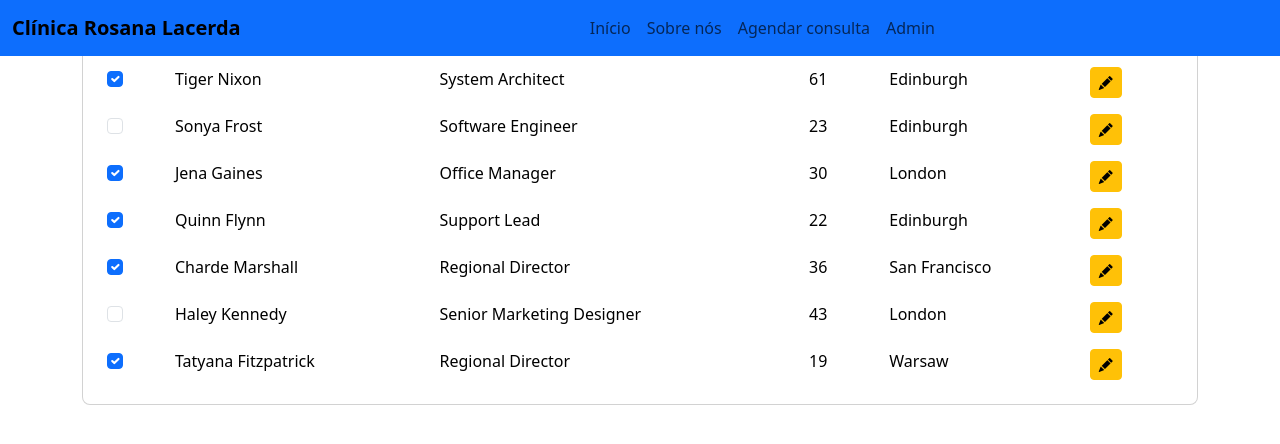
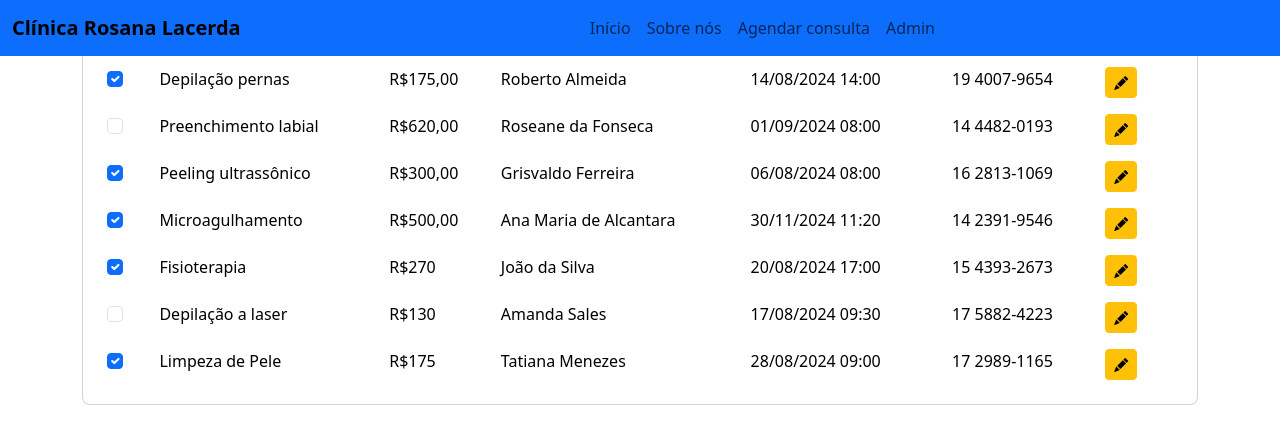
Before and after one commit to glauconeto/booking_events, a plain HTML site: page list_events.html in a window 1280 px wide. Drawn offline with nearby package versions, Linux system fonts and the light colour scheme.

Commit message:
Estrutura da página de listagem de agendamentos

```diff
--- a/database.rules.json
+++ /dev/null
@@ -1,6 +0,0 @@
-{
-  "rules": {
-    ".read": "now < 1655434800000",
-    ".write": "now < 1655434800000"
-  }
-}
--- a/list_events.html
+++ b/list_events.html
@@ -22,8 +22,8 @@
             <ul class="navbar-nav ml-auto">
               <li class="nav-item"> <a class="nav-link" href="#">Início<br></a> </li>
               <li class="nav-item"> <a class="nav-link" href="#">Sobre nós</a> </li>
-              <li class="nav-item"> <a class="nav-link" href="new_event.html">Agendar consulta</a> </li>
-              <li class="nav-item"> <a class="nav-link" href="admin.html">Admin</a> </li>
+              <li class="nav-item"> <a class="nav-link" href="new_event.html">Agendar consulta</a></li>
+              <li class="nav-item"> <a class="nav-link" href="logout.html">Admin</a> </li>
             </ul>
           </div>
         </div>
@@ -46,24 +46,26 @@
                                                                 <input class="form-check-input" type="checkbox" id="flexCheckDefault" />
                                                             </div>
                                                         </th>
-                                                        <th scope="col">EMPLOYEES</th>
-                                                        <th scope="col">POSITION</th>
-                                                        <th scope="col">AGE</th>
-                                                        <th scope="col">ADDRESS</th>
-                                                        <th scope="col">Close</th>
+                                                        <th scope="col">Procedimento</th>
+                                                        <th scope="col">Preço</th>
+                                                        <th scope="col">Nome paciente</th>
+                                                        <th scope="col">Número Telefone</th>
+                                                        <th scope="col">Data / hora </th>
+                                                        <th scope="col">Editar</th>
                                                     </tr>
                                                 </thead>
                                                 <tbody>
                                                     <tr>
                                                         <th scope="row">
                                                             <div class="form-check">
-                                                                <input class="form-check-input" type="checkbox" id="flexCheckDefault1" checked />
+                                                                <input class="form-check-input" type="checkbox" checked />
                                                             </div>
                                                         </th>
-                                                        <td>Tiger Nixon</td>
-                                                        <td>System Architect</td>
-                                                        <td>61</td>
-                                                        <td>Edinburgh</td>
+                                                        <td>Depilação pernas</td>
+                                                        <td>R$175,00</td>
+                                                        <td>Roberto Almeida</td>
+                                                        <td>14/08/2024 14:00</td>
+                                                        <td>19 4007-9654</td>
                                                         <td>
                                                             <button type="button" class="btn btn-warning btn-sm">
                                                                 <i class="bi bi-pencil-fill"></i>
@@ -73,13 +75,14 @@
                                                     <tr>
                                                         <th scope="row">
                                                             <div class="form-check">
-                                                                <input class="form-check-input" type="checkbox" id="flexCheckDefault2" />
+                                                                <input class="form-check-input" type="checkbox"/>
                                                             </div>
                                                         </th>
-                                                        <td>Sonya Frost</td>
-                                                        <td>Software Engineer</td>
-                                                        <td>23</td>
-                                                        <td>Edinburgh</td>
+                                                        <td>Preenchimento labial</td>
+                                                        <td>R$620,00</td>
+                                                        <td>Roseane da Fonseca</td>
+                                                        <td>01/09/2024 08:00</td>
+                                                        <td>14 4482-0193</td>
                                                         <td>
                                                             <button type="button" class="btn btn-warning btn-sm">
                                                                 <i class="bi bi-pencil-fill"></i>
@@ -89,13 +92,14 @@
                                                     <tr>
                                                         <th scope="row">
                                                             <div class="form-check">
-                                                                <input class="form-check-input" type="checkbox" id="flexCheckDefault3" checked />
+                                                                <input class="form-check-input" type="checkbox" checked />
                                                             </div>
                                                         </th>
-                                                        <td>Jena Gaines</td>
-                                                        <td>Office Manager</td>
-                                                        <td>30</td>
-                                                        <td>London</td>
+                                                        <td>Peeling ultrassônico</td>
+                                                        <td>R$300,00</td>
+                                                        <td>Grisvaldo Ferreira</td>
+                                                        <td>06/08/2024 08:00</td>
+                                                        <td>16 2813-1069</td>
                                                         <td>
                                                             <button type="button" class="btn btn-warning btn-sm">
                                                                 <i class="bi bi-pencil-fill"></i>
@@ -105,13 +109,14 @@
                                                     <tr>
                                                         <th scope="row">
                                                             <div class="form-check">
-                                                                <input class="form-check-input" type="checkbox" id="flexCheckDefault4" checked />
+                                                                <input class="form-check-input" type="checkbox" checked />
                                                             </div>
                                                         </th>
-                                                        <td>Quinn Flynn</td>
-                                                        <td>Support Lead</td>
-                                                        <td>22</td>
-                                                        <td>Edinburgh</td>
+                                                        <td>Microagulhamento</td>
+                                                        <td>R$500,00</td>
+                                                        <td>Ana Maria de Alcantara</td>
+                                                        <td>30/11/2024 11:20</td>
+                                                        <td>14 2391-9546</td>
                                                         <td>
                                                             <button type="button" class="btn btn-warning btn-sm">
                                                                 <i class="bi bi-pencil-fill"></i>
@@ -121,13 +126,14 @@
                                                     <tr>
                                                         <th scope="row">
                                                             <div class="form-check">
-                                                                <input class="form-check-input" type="checkbox" id="flexCheckDefault5" checked />
+                                                                <input class="form-check-input" type="checkbox" checked />
                                                             </div>
                                                         </th>
-                                                        <td>Charde Marshall</td>
-                                                        <td>Regional Director</td>
-                                                        <td>36</td>
-                                                        <td>San Francisco</td>
+                                                        <td>Fisioterapia</td>
+                                                        <td>R$270</td>
+                                                        <td>João da Silva</td>
+                                                        <td>20/08/2024 17:00</td>
+                                                        <td>15 4393-2673</td>
                                                         <td>
                                                             <button type="button" class="btn btn-warning btn-sm">
                                                                 <i class="bi bi-pencil-fill"></i>
@@ -140,10 +146,11 @@
                                                                 <input class="form-check-input" type="checkbox" id="flexCheckDefault6" />
                                                             </div>
                                                         </th>
-                                                        <td>Haley Kennedy</td>
-                                                        <td>Senior Marketing Designer</td>
-                                                        <td>43</td>
-                                                        <td>London</td>
+                                                        <td>Depilação a laser</td>
+                                                        <td>R$130</td>
+                                                        <td>Amanda Sales</td>
+                                                        <td>17/08/2024 09:30</td>
+                                                        <td>17 5882-4223</td>
                                                         <td>
                                                             <button type="button" class="btn btn-warning btn-sm">
                                                                 <i class="bi bi-pencil-fill"></i>
@@ -153,14 +160,14 @@
                                                     <tr>
                                                         <th scope="row">
                                                             <div class="form-check">
-                                                                <input class="form-check-input" type="checkbox" value=""
-                                                                    id="flexCheckDefault7" checked />
+                                                                <input class="form-check-input" type="checkbox" checked/>
                                                             </div>
                                                         </th>
-                                                        <td>Tatyana Fitzpatrick</td>
-                                                        <td>Regional Director</td>
-                                                        <td>19</td>
-                                                        <td>Warsaw</td>
+                                                        <td>Limpeza de Pele</td>
+                                                        <td>R$175</td>
+                                                        <td>Tatiana Menezes</td>
+                                                        <td>28/08/2024 09:00</td>
+                                                        <td>17 2989-1165</td>
                                                         <td>
                                                             <button type="button" class="btn btn-warning btn-sm">
                                                                 <i class="bi bi-pencil-fill"></i>
@@ -179,5 +186,6 @@
             </div>
         </section>
     </main>
+    <script src="https://cdn.jsdelivr.net/npm/bootstrap@5.3.3/dist/js/bootstrap.bundle.min.js"></script>
 </body>
 </html>
--- a/package.json
+++ /dev/null
@@ -1,5 +0,0 @@
-{
-  "dependencies": {
-    "firebase-tools": "13.14.0"
-  }
-}
```
Also changed, not shown: admin.html (+1 -2 lines), firebase.json (deleted), 3 other files.
